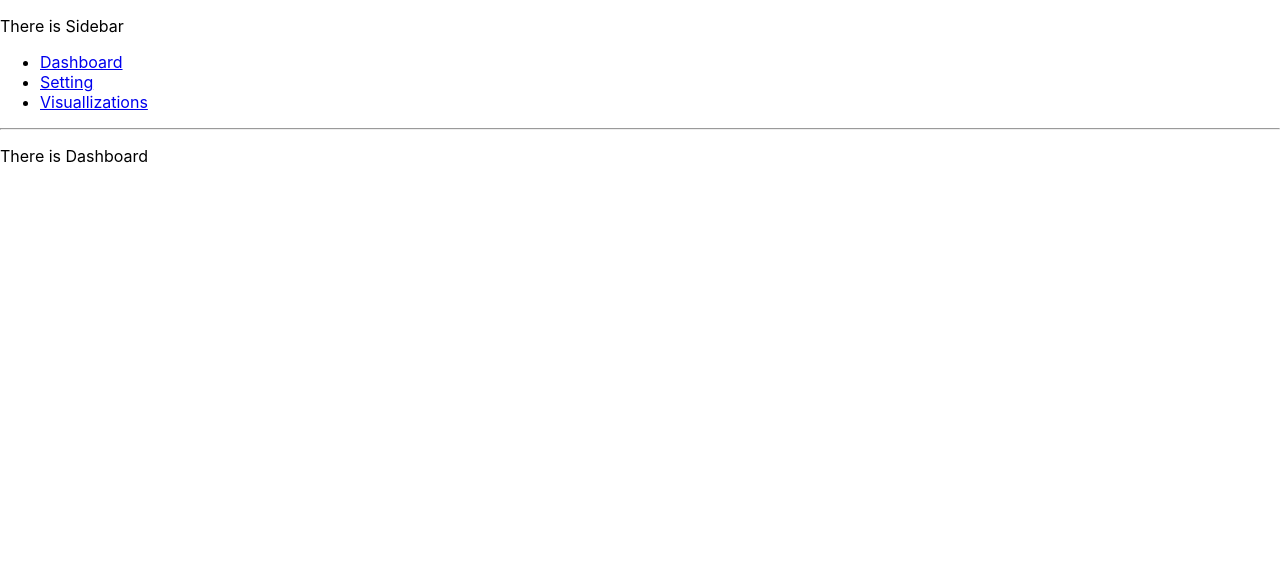
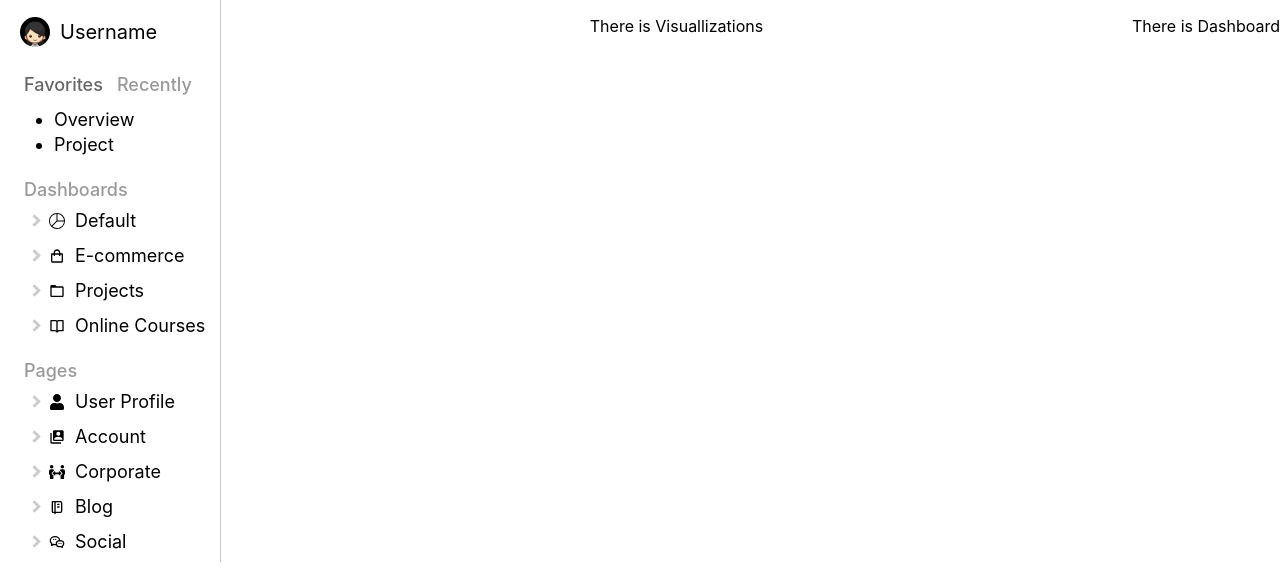
Before and after one commit to janice880624/react, a React (Create React App) app: page / in a window 1280 px wide. Shown: the top 588 px of the page. Built offline with nearby package versions, Linux system fonts and the light colour scheme.

Commit message:
Add files via upload

```diff
--- a/src/App.css
+++ b/src/App.css
@@ -1,5 +1,7 @@
 .App {
   text-align: center;
+  display: flex;
+  justify-content: space-between;
 }
 
 .App-logo {
@@ -36,3 +38,10 @@
     transform: rotate(360deg);
   }
 }
+
+/* sidebar */
+.Sidebar{
+  margin-left: 20px;
+  width: 200px;
+  border-right: solid 1px rgba(0, 0, 0, 0.2);
+}
--- a/src/App.js
+++ b/src/App.js
@@ -2,20 +2,26 @@ import './App.css';
 import { BrowserRouter as Router, Switch, Route} from "react-router-dom";
 import Dashboard from './components/Dashboard';
 import Settings from './components/Settings';
-import Sidebar from './components/Sidebar';
+import Sidebar from './components/Sidebar/Sidebar';
 import Visuallizations from './components/Visuallizations';
 
 function App() {
   return (
     <div>
       <Router>
-        <Sidebar />
-        <hr />
-        <Switch>
-          <Route exact path="/"><Dashboard/></Route>
-          <Route path="/Settings"><Settings/></Route>
-          <Route path="/Visuallizations"><Visuallizations/></Route>
-        </Switch>
+        <div className="App">
+          <div className="Sidebar">
+            <Sidebar />
+          </div>
+
+          <div className="Visuallizations">
+            <Visuallizations />
+          </div>
+
+          <div className="Dashboard">
+            <Dashboard />
+          </div>
+        </div>
       </Router>
     </div>
   );
--- a/src/components/Dashboard.js
+++ b/src/components/Dashboard.js
@@ -1,5 +1,4 @@
 import React from "react";
-
 
 function Dashboard(){
     return (
--- /dev/null
+++ b/src/components/Sidebar/Sidebar.css
@@ -0,0 +1,23 @@
+.headphoto{
+    width: 30px;
+    height: 30px;
+    border-radius: 50%;
+    /* float: left; */
+}
+
+.arrow {
+    border: solid rgba(0, 0, 0, 0.2);
+    border-width: 0 3px 3px 0;
+    display: inline-block;
+    padding: 3px;
+}
+
+.right{
+    transform: rotate(-45deg);
+    margin-right: 10px;
+}
+
+.has_children{
+    cursor: pointer;
+    width: 300px;
+}
--- /dev/null
+++ b/src/components/Sidebar/Sidebar.js
@@ -0,0 +1,186 @@
+import React from "react";
+import styled from "styled-components";
+import headphoto from "../../img/head.jpg";
+import "./Sidebar.css";
+import { BsPieChart } from "react-icons/bs";
+import { BiFolder, BiBookOpen, BiShoppingBag } from "react-icons/bi";
+import { TbBrandWechat, TbNotebook } from "react-icons/tb";
+import { FaPeopleArrows, FaUser } from "react-icons/fa";
+import { MdSwitchAccount} from "react-icons/md";
+
+const Account = styled.div`
+    text-align: center;
+    display: flex;
+    flow-wrap: nowrap;
+    align-items: center;
+    p{
+        margin-left: 10px;
+        font-size: 20px;
+    }
+`
+const Favorites = styled.div`
+    text-align: left;
+    justify-content: center;
+
+    div{
+        display: flex;
+        flow-wrap: nowrap;
+        margin: 6px 0px;
+        p {
+            margin: 4px;
+            margin-right: 10px;
+            font-size: 18px;
+        }
+        ul{
+            margin: 0;
+            padding: 0;
+            margin-left: 30px;
+            li{
+                margin: 4px;
+                font-size: 18px;
+            }
+        }
+    }
+`
+const Dashboards = styled.div`
+    text-align: left;
+    justify-content: center;
+    margin-top: 20px;
+    div{
+        div{
+            display: flex;
+            flow-wrap: nowrap;
+            align-items: center;
+            margin: 6px 0px;
+            margin-left: 10px;
+            p{
+                margin-left: 10px;
+            }
+        }
+        p {
+            margin: 4px;
+            margin-right: 10px;
+            font-size: 18px;
+        }
+        ul{
+            margin: 0;
+            padding: 0;
+            margin-left: 20px;
+            li{
+                margin: 4px;
+                font-size: 18px;
+            }
+        }
+    }
+`
+const Pages = styled.div`
+    text-align: left;
+    justify-content: center;
+    margin-top: 20px;
+    div{
+        div{
+            display: flex;
+            flow-wrap: nowrap;
+            align-items: center;
+            margin: 6px 0px;
+            margin-left: 10px;
+        }
+        p {
+            margin: 4px;
+            margin-right: 10px;
+            font-size: 18px;
+        }
+        div{
+            p{
+                margin-left: 10px;
+            }
+            li{
+                list-style-type: none;
+                font-size: 18px;
+            }
+        }
+    }
+`
+
+function Sidebar(){
+    return (
+        <div>
+            <Account>
+                <img src={headphoto} alt="headphoto" className="headphoto"/>
+                <p> Username </p>
+            </Account>
+
+            <Favorites>
+                <div>
+                    <p style={{color: "rgba(0, 0, 0, 0.6)", fontWeight: "500"}}> Favorites </p>
+                    <p style={{color: "rgba(0, 0, 0, 0.4)", fontWeight: "500"}}> Recently </p>
+                </div>
+                <div>
+                    <ul>
+                        <li> Overview </li>
+                        <li> Project </li>
+                    </ul>
+                </div>
+            </Favorites>
+
+            <Dashboards>
+                <div>
+                    <p style={{color: "rgba(0, 0, 0, 0.4)", fontWeight: "500"}}> Dashboards </p>
+                    <div>
+                        <i className="arrow right"></i>
+                        <BsPieChart />
+                        <p> Default </p>
+                    </div>
+                    <div>
+                        <i className="arrow right"></i>
+                        <BiShoppingBag />
+                        <p> E-commerce </p>
+                    </div>
+                    <div>
+                        <i className="arrow right"></i>
+                        <BiFolder />
+                        <p> Projects </p>
+                    </div>
+                    <div>
+                        <i className="arrow right"></i>
+                        <BiBookOpen />
+                        <p> Online Courses </p>
+                    </div>
+                </div>
+            </Dashboards>
+
+            <Pages>
+                <div>
+                    <p style={{color: "rgba(0, 0, 0, 0.4)", fontWeight: "500"}}> Pages </p>
+                    <div>
+                        <i className="arrow right"></i>
+                        <FaUser />
+                        <p> User Profile </p>
+                    </div>
+                    <div>
+                        <i className="arrow right"></i>
+                        <MdSwitchAccount />
+                        <p> Account </p>
+                    </div>
+                    <div>
+                        <i className="arrow right"></i>
+                        <FaPeopleArrows />
+                        <p> Corporate </p>
+                    </div>
+                    <div>
+                        <i className="arrow right"></i>
+                        <TbNotebook />
+                        <p> Blog </p>
+                    </div>
+                    <div>
+                        <i className="arrow right"></i>
+                        <TbBrandWechat />
+                        <p> Social </p>
+                    </div>
+                </div>
+            </Pages>
+        </div>
+    );
+}
+
+export default Sidebar;
```
Also changed, not shown: src/components/Settings.js (line endings or trailing spaces), src/components/Visuallizations.js (line endings or trailing spaces), src/img/head.jpg (added), src/index.js (line endings or trailing spaces).
